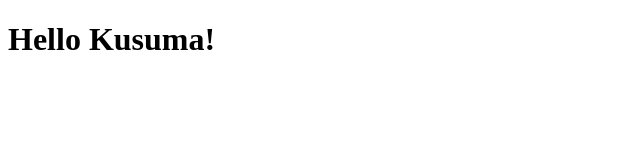
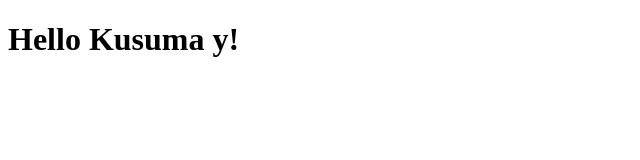
Before and after one commit to idindrakusuma/react-boilerplate, a React app: page / in a window 1280 px wide. Shown: the top 160 px of the page, without its empty margins (0-640 px from the left). Built offline with nearby package versions, Linux system fonts and the light colour scheme.

Commit message:
feat: add webpack-dev-server and config

```diff
--- a/package.json
+++ b/package.json
@@ -6,7 +6,7 @@
   "scripts": {
     "test": "echo \"Error: no test specified\" && exit 1",
     "build": "webpack --config webpack.config.prod.js",
-    "dev": "webpack --watch --config webpack.config.dev.js"
+    "dev": "webpack-dev-server --open --config webpack.config.dev.js"
   },
   "author": "Indra Kusuma",
   "license": "ISC",
@@ -31,6 +31,7 @@
     "html-webpack-plugin": "^3.2.0",
     "webpack": "^4.36.1",
     "webpack-cli": "^3.3.6",
+    "webpack-dev-server": "^3.7.2",
     "webpack-merge": "^4.2.1"
   }
 }
--- a/src/App.js
+++ b/src/App.js
@@ -1,7 +1,7 @@
 import React from 'react';
 
 function App() {
-  return <h1>Hello Kusuma!</h1>
+  return <h1>Hello Kusuma y!</h1>
 }
 
 export default App;
--- a/webpack.config.dev.js
+++ b/webpack.config.dev.js
@@ -3,4 +3,7 @@ const baseConfig = require('./webpack.config.base');
 
 module.exports = merge(baseConfig, {
   mode: 'development',
+  devServer: {
+    port: 4000, // you can custom to port whatever you want
+  },
 });
```
Also changed, not shown: 1 other file (tests, documents, lock files or other folders).
